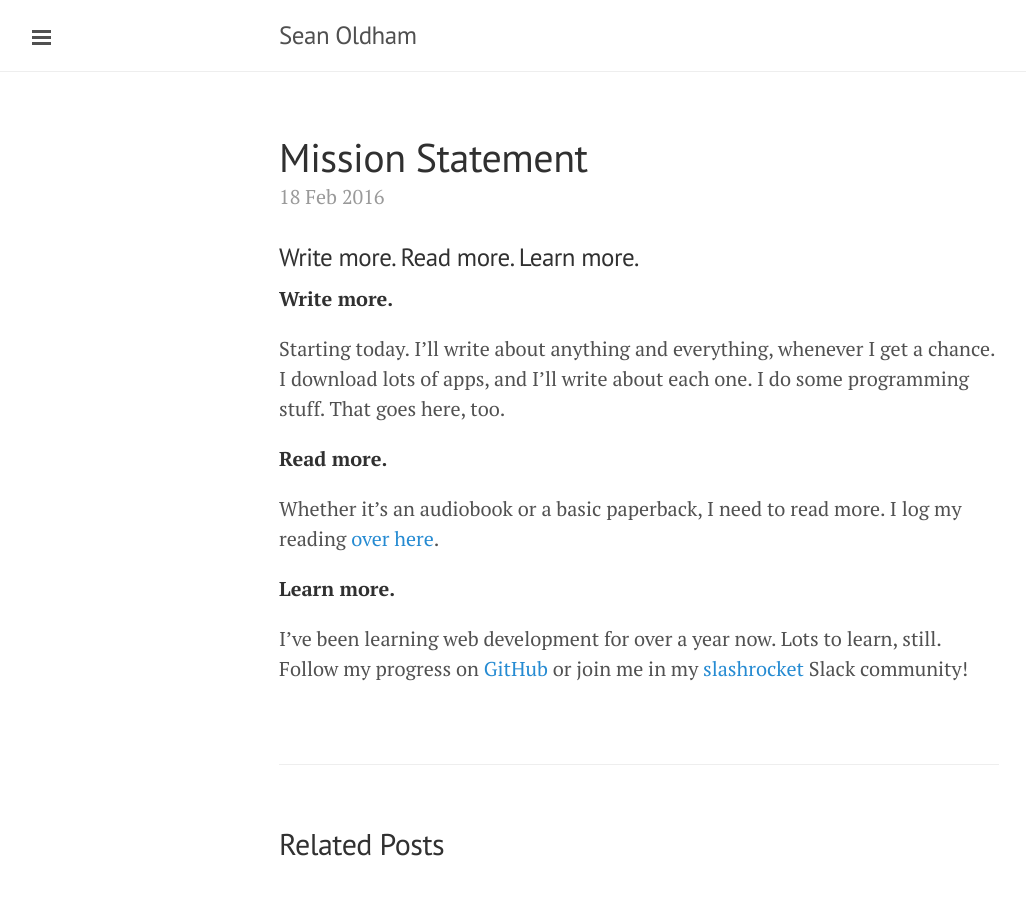
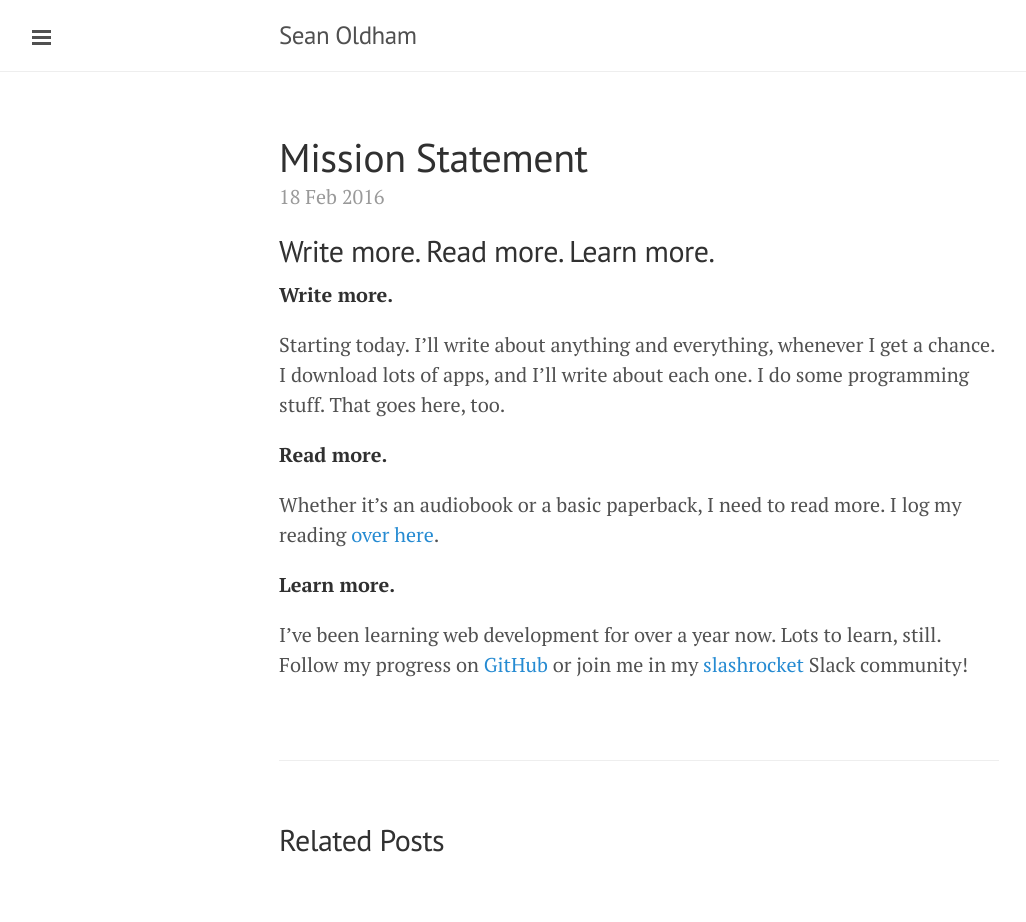
Before and after one commit to seanoldham/seanosaur.github.io, a Jekyll site: the page built from _posts/2016-02-18-mission-statement.markdown, in a window 1280 px wide. Shown: the whole page, without its empty margins (1-1027 px from the left). Built offline with Jekyll 4.4.1, drawn with Linux system fonts in a browser that asks for light colours.

```diff
--- a/_posts/2016-02-18-mission-statement.markdown
+++ b/_posts/2016-02-18-mission-statement.markdown
@@ -4,7 +4,7 @@ title: Mission Statement
 layout: post
 tags: [meta]
 ---
-### Write more. Read more. Learn more.
+## Write more. Read more. Learn more.
 
 **Write more.**
 
```
